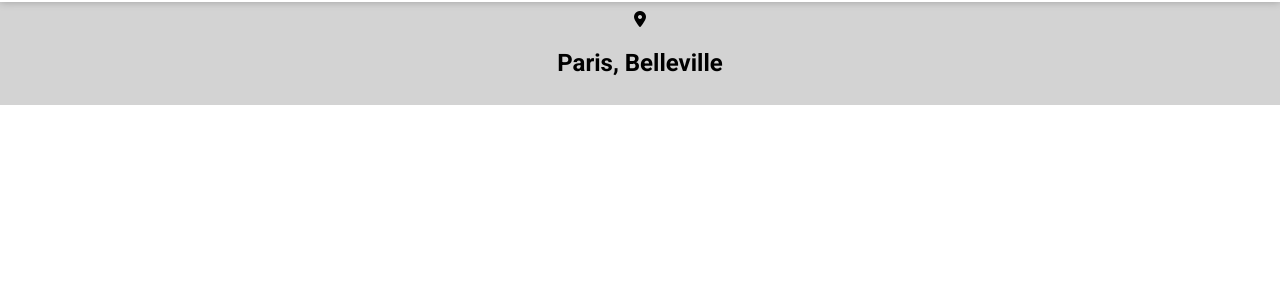
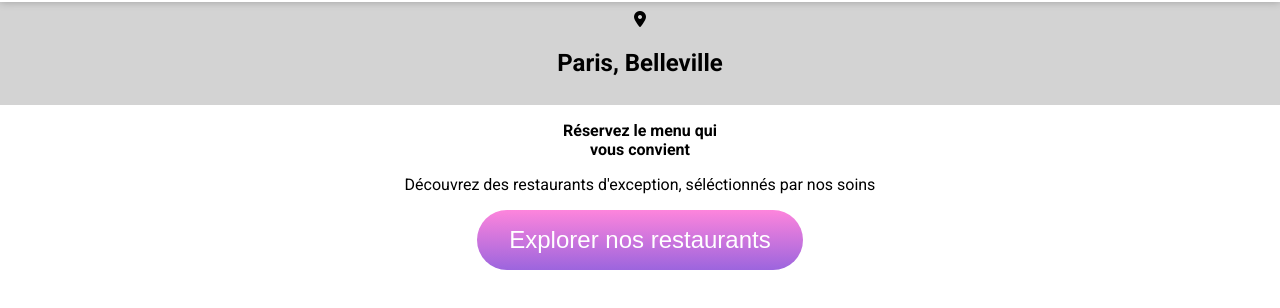
Before and after one commit to nolyba/OhMyFood, a plain HTML site: page index.html in a window 1280 px wide. Shown: the part 80-388 px from the top of the page. Drawn offline with Linux system fonts and the light colour scheme; a web font is replaced by a local one.

Commit message:
explorer

```diff
--- a/index.html
+++ b/index.html
@@ -18,10 +18,18 @@
     </header>
 
     <main>
+
         <div class="city">
             <i class="fa-solid fa-location-dot"></i>
             <h2>Paris, Belleville</h2>
         </div>
+
+        <section class="explorer">
+            <h2>Réservez le menu qui <br> vous convient</h2>
+            <p>Découvrez des restaurants d'exception, séléctionnés par nos soins</p>
+            <button>Explorer nos restaurants</button>
+        </section>
+
     </main>
 
 </body>
--- a/styles.css
+++ b/styles.css
@@ -26,3 +26,29 @@ main .city {
     text-align: center;
     padding: 8px;
 }
+
+
+/*EXPLORER*/
+.explorer {
+    text-align: center;
+}
+
+.explorer h2 {
+    margin-top: 16px;
+    font-size: 16px;
+}
+
+.explorer button {
+    background-image: linear-gradient(0deg,rgba(147,86,220,.9),rgba(255,121,218,.9));
+    color: white;
+    font-weight: 100;
+    font-size: 1.5rem;
+    padding: 1rem 2rem;
+    border: none;
+    border-radius: 2rem;
+}
+
+.explorer button:hover {
+    transform: scale(1.02);
+    opacity: 0.9;
+}
```
